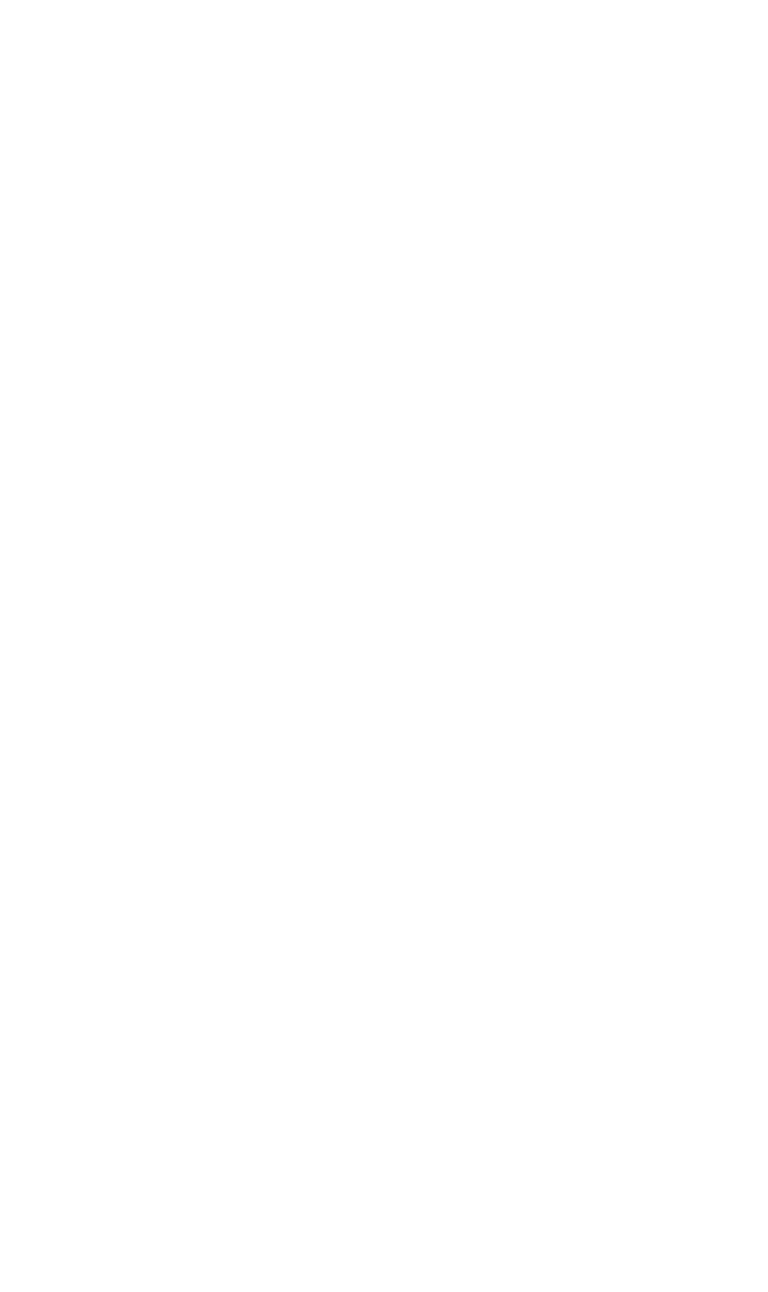
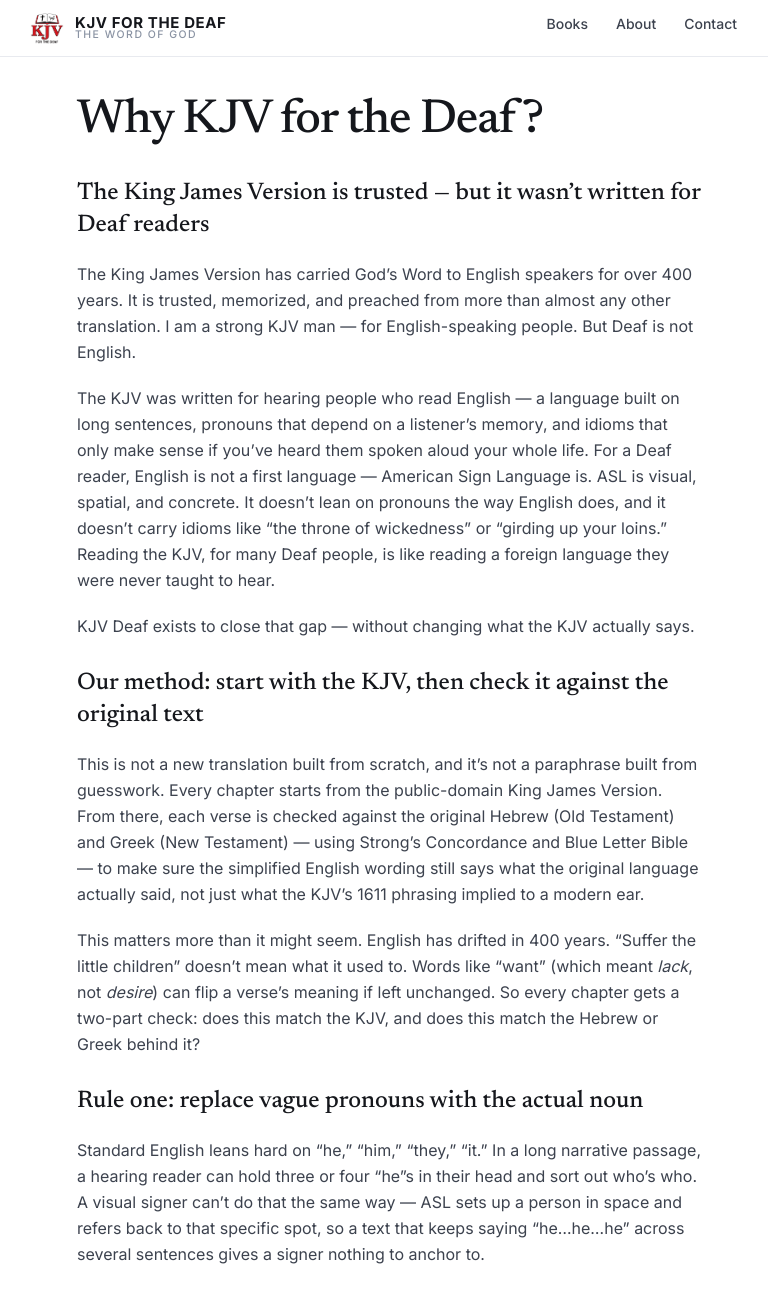
Before and after one commit to edesent/kjvdeaf, a Next.js app: page /why-kjv-deaf in a window 1280 px wide. Before the commit this address had no page. Shown: the top 1292 px of the page, without its empty margins (251-1019 px from the left). Before the commit the page ends 800 px from the top, so only its background shows below. Built offline with nearby package versions, Linux system fonts and the light colour scheme.

Commit message:
Restore the full original "Why KJV for the Deaf" intro as its own standalone page

```diff
--- a/app/why-kjv-deaf/page.tsx
+++ b/app/why-kjv-deaf/page.tsx
@@ -1,6 +1,209 @@
-import { redirect } from "next/navigation";
+import type { Metadata } from "next";
+import Link from "next/link";
 
-// This content now lives on the About page. Redirect any existing links there.
+export const metadata: Metadata = {
+  title: "Why KJV for the Deaf",
+  description:
+    "Why the King James Version needed to be reworked for Deaf readers, and what makes this different from just 'simplifying' the Bible.",
+  alternates: { canonical: "/why-kjv-deaf" },
+};
+
 export default function WhyKjvDeafPage() {
-  redirect("/about");
+  return (
+    <div className="mx-auto max-w-2xl px-4 pb-20 pt-10 sm:px-6">
+      <h1 className="font-serif text-4xl font-medium tracking-tight text-ink sm:text-5xl">
+        Why KJV for the Deaf?
+      </h1>
+
+      <div className="mt-6 space-y-5 text-[16px] leading-relaxed text-ink-soft">
+        <h2 className="pt-2 font-serif text-2xl font-medium text-ink">
+          The King James Version is trusted &mdash; but it wasn&rsquo;t
+          written for Deaf readers
+        </h2>
+        <p>
+          The King James Version has carried God&rsquo;s Word to English
+          speakers for over 400 years. It is trusted, memorized, and preached
+          from more than almost any other translation. I am a strong KJV man
+          &mdash; for English-speaking people. But Deaf is not English.
+        </p>
+        <p>
+          The KJV was written for hearing people who read English &mdash; a
+          language built on long sentences, pronouns that depend on a
+          listener&rsquo;s memory, and idioms that only make sense if
+          you&rsquo;ve heard them spoken aloud your whole life. For a Deaf
+          reader, English is not a first language &mdash; American Sign
+          Language is. ASL is visual, spatial, and concrete. It doesn&rsquo;t
+          lean on pronouns the way English does, and it doesn&rsquo;t carry
+          idioms like &ldquo;the throne of wickedness&rdquo; or &ldquo;girding
+          up your loins.&rdquo; Reading the KJV, for many Deaf people, is like
+          reading a foreign language they were never taught to hear.
+        </p>
+        <p>
+          KJV Deaf exists to close that gap &mdash; without changing what the
+          KJV actually says.
+        </p>
+
+        <h2 className="pt-2 font-serif text-2xl font-medium text-ink">
+          Our method: start with the KJV, then check it against the original
+          text
+        </h2>
+        <p>
+          This is not a new translation built from scratch, and it&rsquo;s
+          not a paraphrase built from guesswork. Every chapter starts from
+          the public-domain King James Version. From there, each verse is
+          checked against the original Hebrew (Old Testament) and Greek (New
+          Testament) &mdash; using Strong&rsquo;s Concordance and Blue Letter
+          Bible &mdash; to make sure the simplified English wording still
+          says what the original language actually said, not just what the
+          KJV&rsquo;s 1611 phrasing implied to a modern ear.
+        </p>
+        <p>
+          This matters more than it might seem. English has drifted in 400
+          years. &ldquo;Suffer the little children&rdquo; doesn&rsquo;t mean
+          what it used to. Words like &ldquo;want&rdquo; (which meant{" "}
+          <em>lack</em>, not <em>desire</em>) can flip a verse&rsquo;s meaning
+          if left unchanged. So every chapter gets a two-part check: does this
+          match the KJV, and does this match the Hebrew or Greek behind it?
+        </p>
+
+        <h2 className="pt-2 font-serif text-2xl font-medium text-ink">
+          Rule one: replace vague pronouns with the actual noun
+        </h2>
+        <p>
+          Standard English leans hard on &ldquo;he,&rdquo; &ldquo;him,&rdquo;
+          &ldquo;they,&rdquo; &ldquo;it.&rdquo; In a long narrative passage, a
+          hearing reader can hold three or four &ldquo;he&rdquo;s in their
+          head and sort out who&rsquo;s who. A visual signer can&rsquo;t do
+          that the same way &mdash; ASL sets up a person in space and refers
+          back to that specific spot, so a text that keeps saying
+          &ldquo;he&hellip;he&hellip;he&rdquo; across several sentences gives
+          a signer nothing to anchor to.
+        </p>
+        <p>
+          So wherever a pronoun&rsquo;s reference could be unclear, we
+          replace it with the actual name: <em>God</em>, <em>Jesus</em>,{" "}
+          <em>Moses</em>, <em>the Pharisees</em>, <em>the people</em>. This
+          can look repetitive on the page &mdash; but it isn&rsquo;t a
+          translation of taste. It&rsquo;s a translation of clarity, so every
+          verse gives the reader a specific person to picture, not a
+          placeholder to guess at.
+        </p>
+
+        <h2 className="pt-2 font-serif text-2xl font-medium text-ink">
+          Fixing places where the English hides the original meaning
+        </h2>
+        <p>
+          Some KJV words were the right word in 1611 but mislead a reader
+          today. A few examples, verified against the Hebrew:
+        </p>
+        <ul className="ml-5 list-disc space-y-2.5">
+          <li>
+            <strong>Genesis 3:4</strong> &mdash; &ldquo;took the dark away
+            from the light&rdquo; softens the Hebrew <em>badal</em> (H914),
+            which means <em>divided</em> or <em>separated</em> &mdash; not
+            removed. God didn&rsquo;t erase the dark; God separated it from
+            the light.
+          </li>
+          <li>
+            <strong>Genesis 49:27</strong> &mdash; &ldquo;at night he shall
+            divide the spoil&rdquo; uses <em>spoil</em> in a sense most
+            readers now hear as &ldquo;ruined food.&rdquo; The Hebrew word is{" "}
+            <em>shalal</em> (H7998) &mdash; plunder, war treasure, captured
+            goods. So the easy-English text says exactly that: Benjamin
+            divides the <em>war treasure</em>.
+          </li>
+          <li>
+            <strong>Psalm 107:20</strong> &mdash; &ldquo;delivered them from
+            their destructions&rdquo; is vague. The Hebrew <em>shechiyth</em>{" "}
+            (H7825) specifically means a pit, a trap, a grave. The
+            easy-English version says: <em>pulled the helpless people out of
+            the deep pit of death</em>.
+          </li>
+        </ul>
+        <p>
+          These aren&rsquo;t reinterpretations. They&rsquo;re the same
+          meaning the KJV translators intended in 1611 &mdash; restated in
+          words that mean the same thing to a reader in 2026, hearing or
+          Deaf.
+        </p>
+
+        <h2 className="pt-2 font-serif text-2xl font-medium text-ink">
+          How to read this Bible
+        </h2>
+        <p>A few conventions carry through every chapter:</p>
+        <ul className="ml-5 list-disc space-y-1.5">
+          <li>
+            <strong>Numbers are written as digits</strong> (<em>40</em>{" "}
+            years, not <em>forty</em> years) &mdash; easier to recognize at a
+            glance than a spelled-out word.
+          </li>
+          <li>
+            <strong>&ldquo;Selah&rdquo;</strong> &mdash; a Hebrew word whose
+            exact meaning is still debated by scholars &mdash; is rendered as{" "}
+            <strong>&ldquo;Pause and think.&rdquo;</strong>
+          </li>
+          <li>
+            <strong>Every verse names its subject.</strong> If a pronoun
+            would be ambiguous, the noun is used instead, even if it repeats.
+          </li>
+          <li>
+            Chapters marked{" "}
+            <span className="font-semibold text-review">
+              &ldquo;needs review&rdquo;
+            </span>{" "}
+            are early drafts, generated from the KJV and checked once against
+            the Hebrew or Greek &mdash; but not yet reviewed by a person.
+            Please don&rsquo;t treat these as final.
+          </li>
+        </ul>
+
+        <h2 className="pt-2 font-serif text-2xl font-medium text-ink">
+          This is a work in progress, and we want your help
+        </h2>
+        <p>
+          No single translator &mdash; hearing or Deaf &mdash; can catch
+          every place where a sentence still reads awkwardly in ASL. If
+          you&rsquo;re Deaf and something in this Bible doesn&rsquo;t make
+          sense, or reads confusingly, please reach out. This project only
+          gets better with feedback from the people it&rsquo;s actually for.
+        </p>
+
+        <h2 className="pt-2 font-serif text-2xl font-medium text-ink">
+          Why it matters
+        </h2>
+        <p>
+          Scripture was never meant to be a lecture. It&rsquo;s a record of
+          people <em>doing</em> something because they trusted God &mdash;
+          Noah building the ark before it ever rained, Moses lifting his
+          staff at a sea that hadn&rsquo;t parted yet, a poor widow giving her
+          last two coins. In Hebrew, the word for faith, <em>emunah</em>{" "}
+          (אֱמוּנָה), isn&rsquo;t a feeling &mdash; it&rsquo;s faithfulness
+          expressed through action.
+        </p>
+        <p>
+          Our hope is that every reader of KJV Deaf &mdash; Deaf or hearing
+          &mdash; sees God&rsquo;s Word clearly enough to ask the question
+          underneath all of Scripture: <em>What would I do for the Kingdom of
+          God if I actually believed He would provide?</em>
+        </p>
+
+        <hr className="border-line" />
+
+        <p>
+          <strong>
+            Have a suggestion, a correction, or a question? Want to help?
+          </strong>
+          <br />
+          Email us at{" "}
+          <a
+            href="mailto:kjvdeaf@kjvdeaf.com"
+            className="text-accent underline underline-offset-2"
+          >
+            kjvdeaf@kjvdeaf.com
+          </a>{" "}
+          &mdash; we read every message.
+        </p>
+      </div>
+    </div>
+  );
 }
```
